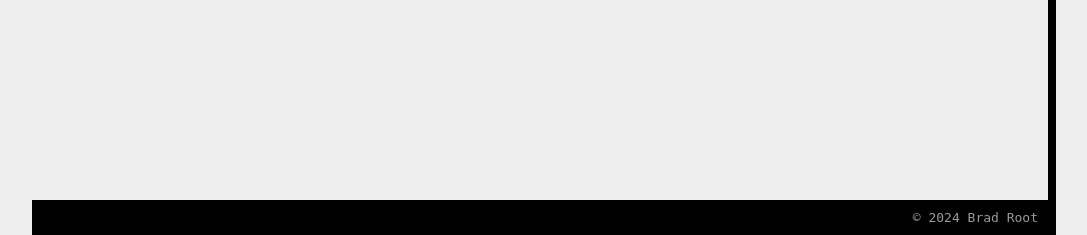
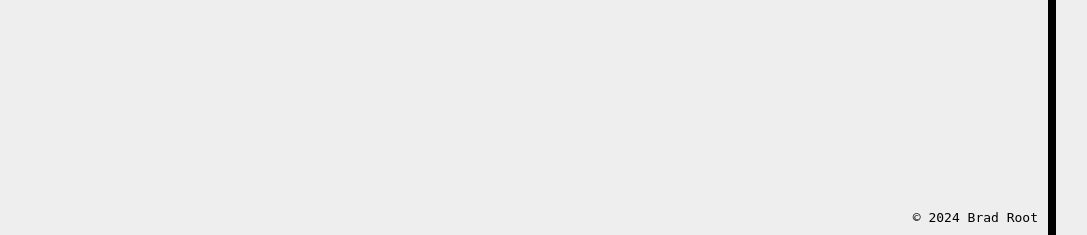
Before and after one commit to amiantos/bradroot.me, a PHP site: page / in a window 1280 px wide. Shown: the part 3599-3834 px from the top of the page, without its empty margins (96-1183 px from the left). Run offline with PHP 8.4, Linux system fonts and the light colour scheme.

Commit message:
simplify footer

```diff
--- a/website/css/main.css
+++ b/website/css/main.css
@@ -119,10 +119,10 @@ body {
 }
 
 .footer {
-    background-color:black;
+    background-color:#eee;
     margin:0px;
     padding:10px 10px;
-    color:#9a9a9a;
+    color:black;
     font-family: monospace;
     text-align:right;
     vertical-align: bottom;
```
